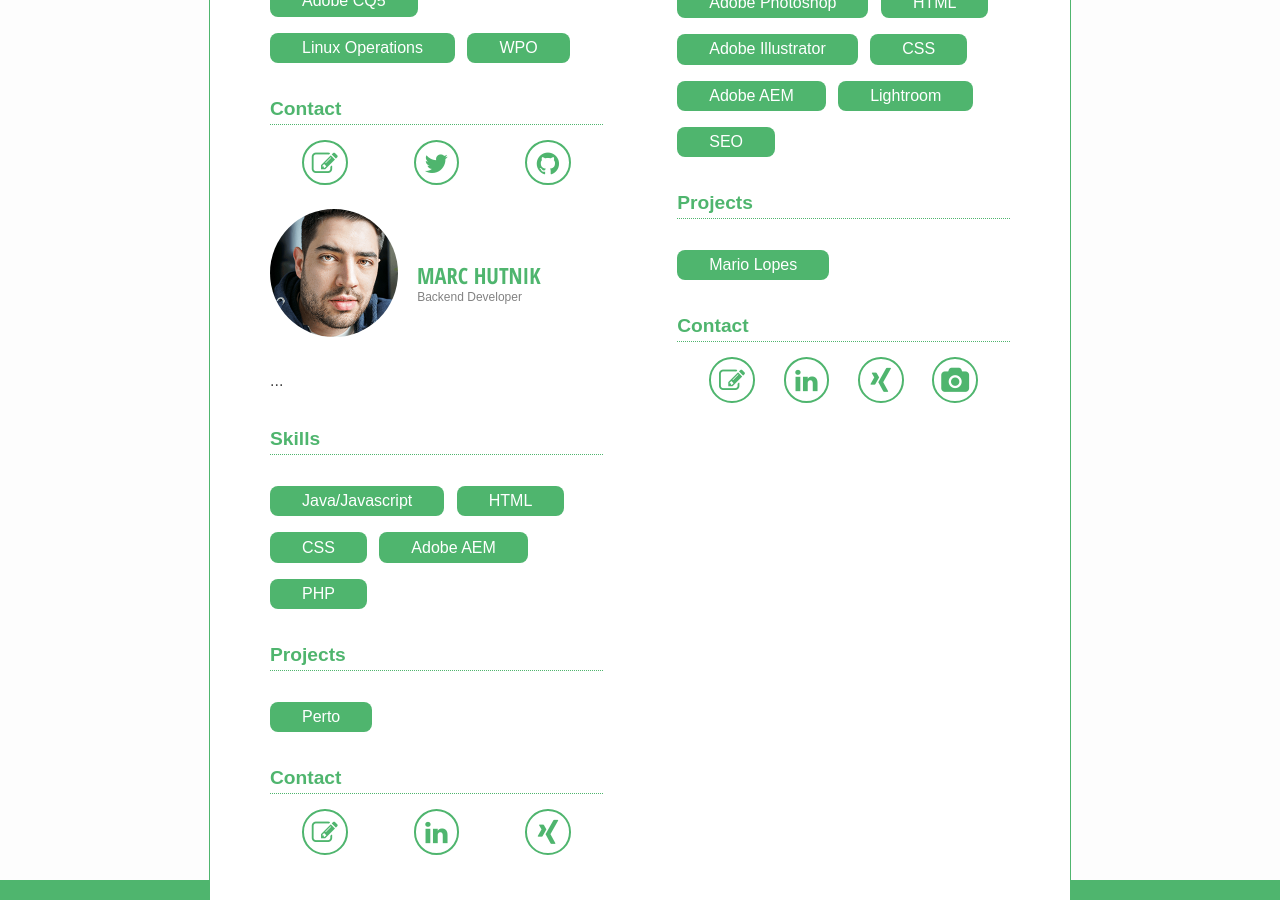
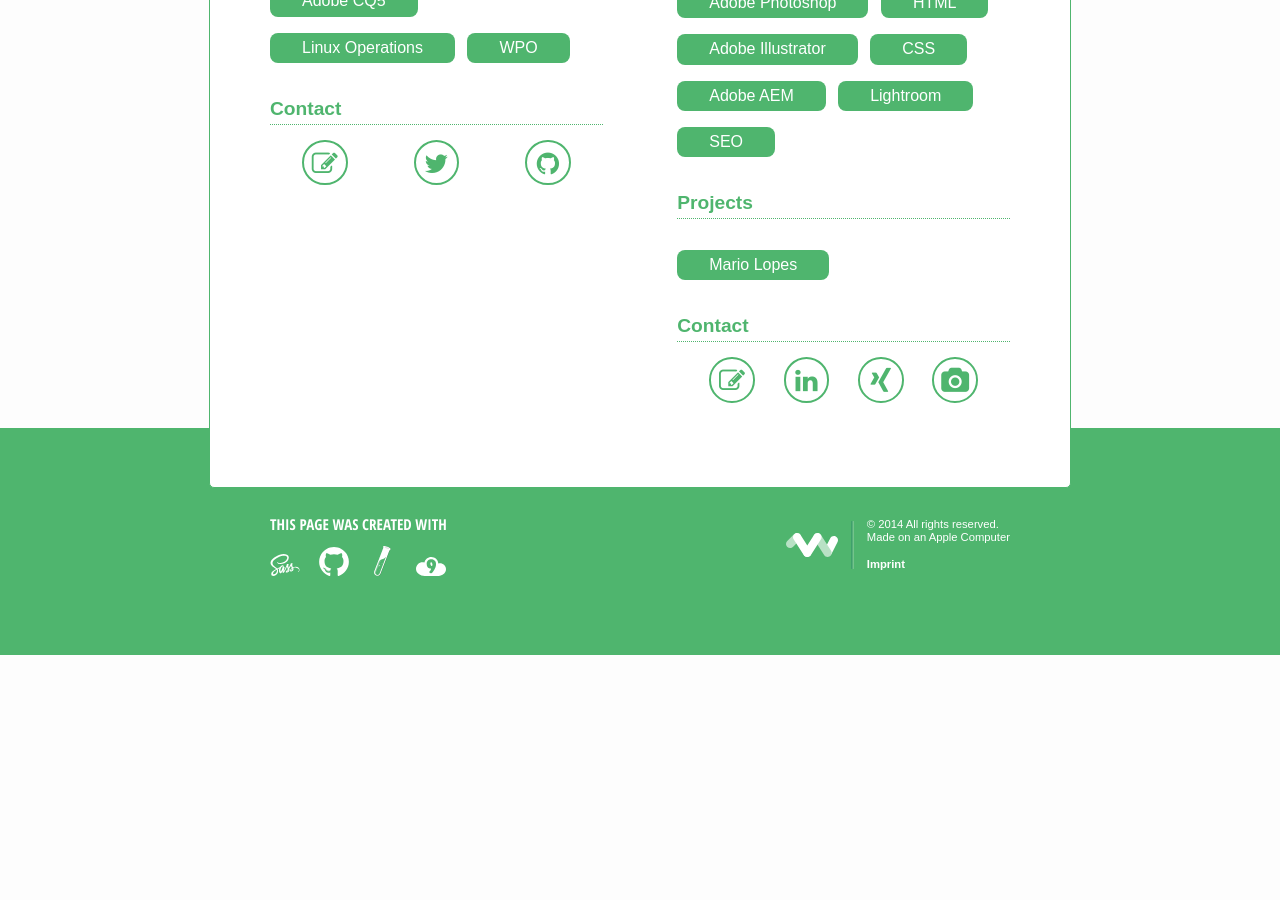
Before and after one commit to webwb/webwb.github.io, a Jekyll site: the page built from about.md, in a window 1280 px wide and 900 px high, scrolled down 718 px. Built offline with Jekyll 4.4.1, drawn with Linux system fonts in a browser that asks for light colours; after the commit the page ends 1373 px from its top, so only the background shows below that.

Commit message:
nils und marc

```diff
--- a/about.md
+++ b/about.md
@@ -111,7 +111,7 @@ navigation: about
   </div>
 </div>
 
-<div class="profile">
+<!-- <div class="profile">
   <img class="profile-photo" src="/images/andre.png" alt="just some random face"/>
   <div class="profile-name">Marc Hutnik</div>
   <div class="profile-talent">Backend Developer</div>
@@ -154,3 +154,4 @@ navigation: about
     </ul>
   </div>
 </div>
+-->
```
